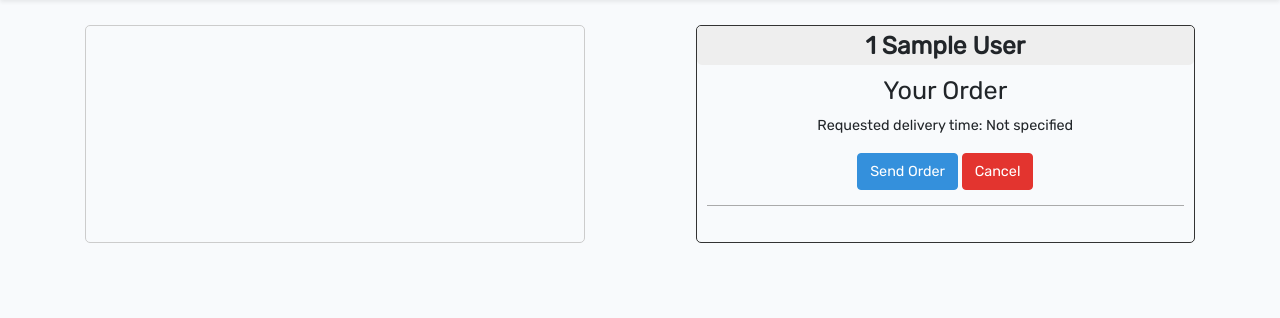
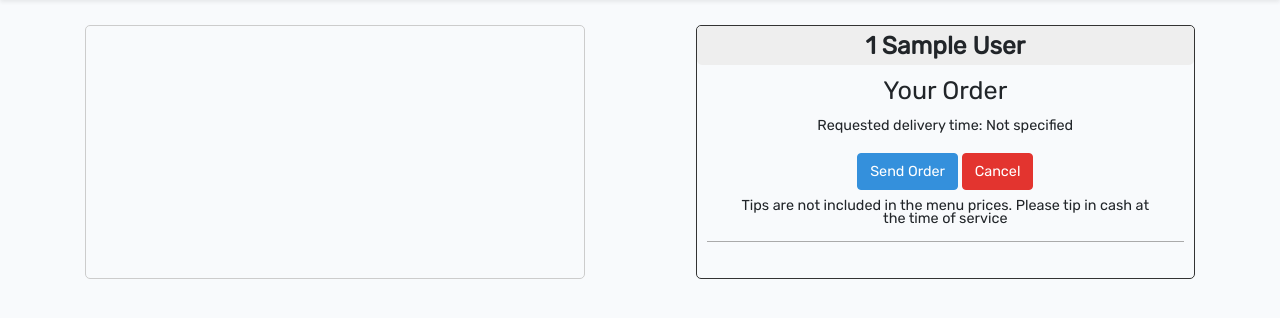
Before and after one commit to rjmchi/palapamenu, a Laravel app: page / in a window 1280 px wide. Shown: the part 80-398 px from the top of the page. Run offline with Laravel 8, Linux system fonts and the light colour scheme; the visitor is signed in with stand-in values (Sample User, id 1); data that the repository does not hold is empty; parts of the project's set-up code (start-up, migrations or seed data) failed here and were passed over; some libraries are stand-ins or nearby versions; some web fonts are replaced.

Commit message:
Adds tip message

```diff
--- a/resources/lang/es.json
+++ b/resources/lang/es.json
@@ -49,5 +49,6 @@
   "Cancel": "Cancelar",
   "Send Order": "Enviar Orden",
   "Your Order": "Su Orden",
-  "Welcome": "Bienvenue"
+  "Welcome": "Bienvenue",
+  "Tips are not included int the menu prices.  Please tip in cash at the time of service":"La propina no esta incluida en los precios.  Por favor de la propina en efectivo al momento del servicio"
 }
--- a/resources/sass/_custom.scss
+++ b/resources/sass/_custom.scss
@@ -140,3 +140,8 @@ input.qty {
     color: #ddd;
     padding:0 15px;
 }
+
+.tipmsg {
+    margin:10px 25px;
+    line-height: .9em;
+}
--- a/resources/views/home.blade.php
+++ b/resources/views/home.blade.php
@@ -47,6 +47,8 @@
             <a href="/sendorder" class="btn btn-primary">{{__('Send Order')}}</a>
             <a href="/cancel/{{$order->id}}" class="btn btn-danger">{{__('Cancel')}}</a>
 
+            <div class="tipmsg">{{__('Tips are not included in the menu prices.  Please tip in cash at the time of service')}}</div>
+
             <dl>
             @foreach ($order->orderItems as $item)
                 <dt>{{$item->quantity}} -  {{$item->item}}</dt>
```
Also changed, not shown: public/css/app.css.
